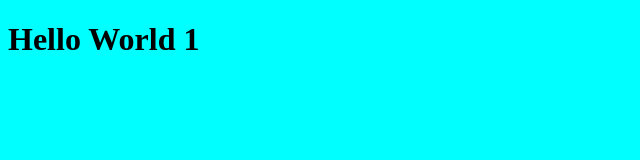
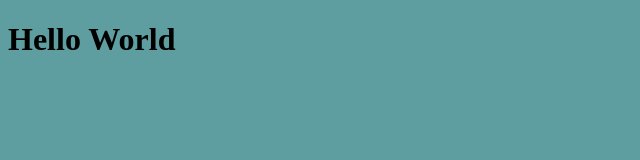
Before and after one commit to shashinduweerasekara/git-tutorial, a plain HTML site: page simple.html in a window 1280 px wide. Shown: the whole page, without its empty margins (0-640 px from the left). Drawn offline with Linux system fonts and the light colour scheme.

Commit message:
initial commit

```diff
--- a/app.js
+++ /dev/null
@@ -1 +0,0 @@
-alert("Hello World")
--- a/simple.html
+++ b/simple.html
@@ -3,12 +3,12 @@
 <head>
     <meta charset="UTF-8">
     <meta name="viewport" content="width=device-width, initial-scale=1.0">
-    <title>Document</title>
+    <title>Git Tutorial</title>
     <link rel="stylesheet" href="style.css">
 </head>
 <body>
 
-    <h1>Hello World 1</h1>
+    <h1>Hello World</h1>
 
 </body>
 </html>
--- a/style.css
+++ b/style.css
@@ -1,4 +1,4 @@
-body {
-    background-color: aqua;
+body{
+    background-color: cadetblue;
     color: black;
 }
```
Also changed, not shown: index.html (+2 -1 lines), 1 other file.
